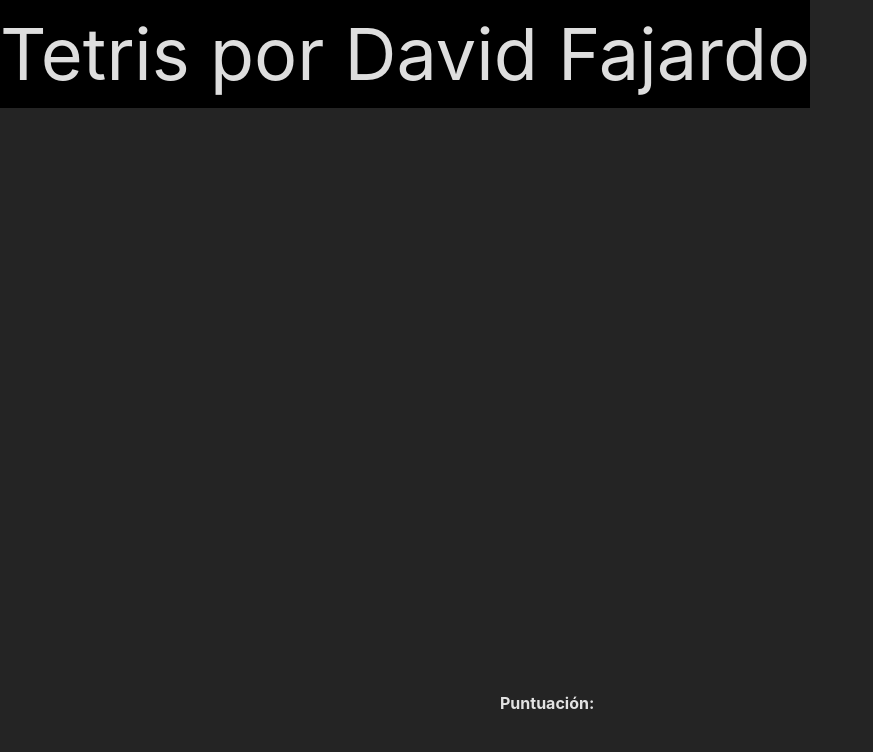
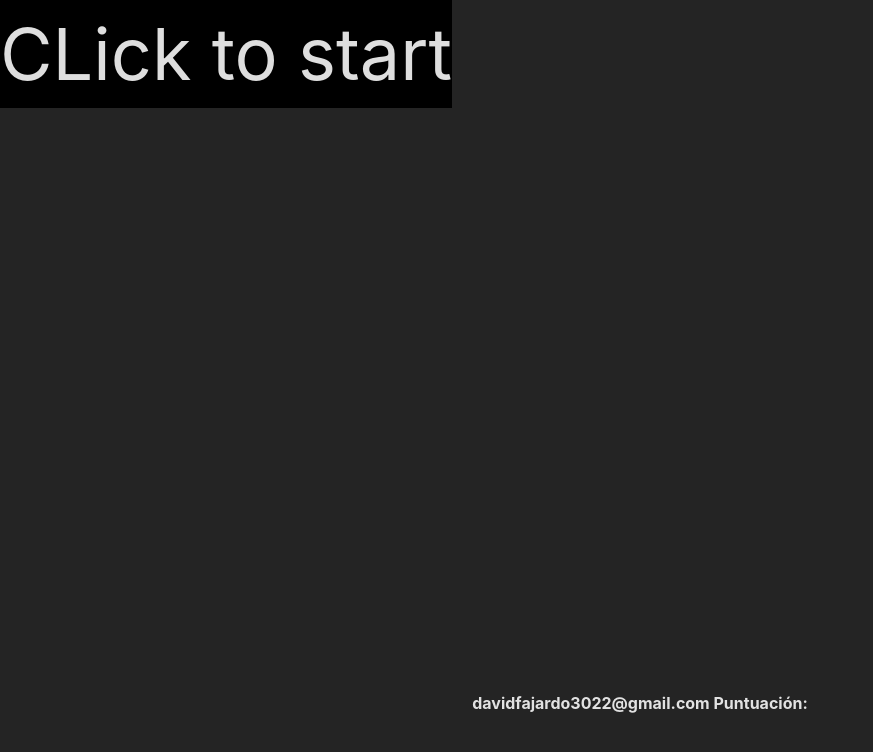
Before and after one commit to david3022/Tetris02, a website built with Vite: page index.html in a window 1280 px wide. Shown: the whole page, without its empty margins (0-873 px from the left). Built offline with nearby package versions, Linux system fonts and the light colour scheme.

Commit message:
Update index.html
Agregada descripción para el botón de inicio

```diff
--- a/index.html
+++ b/index.html
@@ -11,8 +11,8 @@
 
       <canvas></canvas>
     </div>
-    <strong>Puntuación:<span></span></strong>
-    <section>Tetris por David Fajardo</section>
+    <strong>davidfajardo3022@gmail.com Puntuación:<span></span></strong>
+    <section>CLick to start</section>
 
     <script type="module" src="/main.js"></script>
   </body>
```
